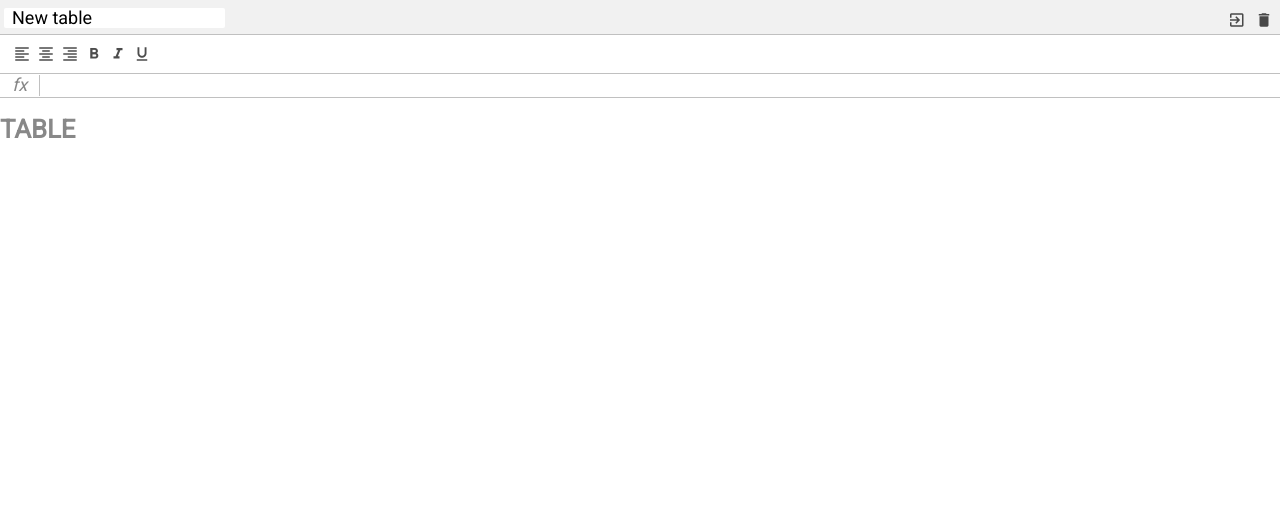
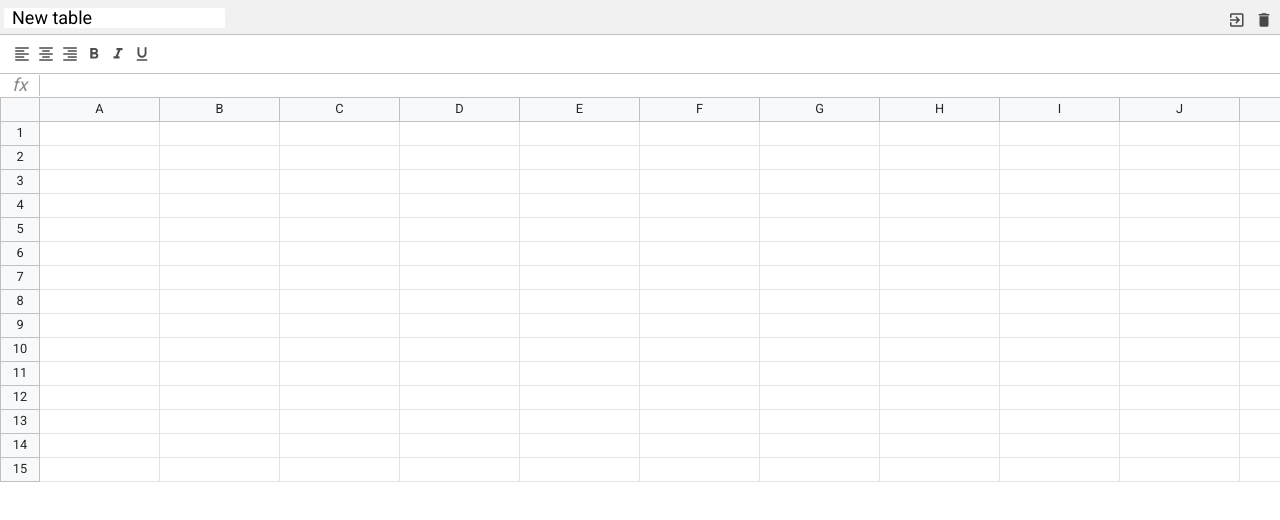
Before and after one commit to M1ndForce/Excel_proj_pure_JS, a website built with webpack: page src/index.html in a window 1280 px wide. Built offline with nearby package versions, Linux system fonts and the light colour scheme.

Commit message:
finished base framework functional

```diff
--- a/src/components/excel/Excel.js
+++ b/src/components/excel/Excel.js
@@ -14,9 +14,9 @@ export class Excel {
             const $el = $.create('div', Component.className)
             const component = new Component($el)
             // DEBUG
-            if (component.name) {
-                window['c' +component.name] = component
-            }
+            // if (component.name) {
+            //     window['c' +component.name] = component
+            // }
             //
             $el.html(component.toHTML())
             $root.append($el)
--- a/src/components/table/table.template.js
+++ b/src/components/table/table.template.js
@@ -3,26 +3,50 @@ const CODES = {
     Z: 90
 }
 
+function toCell() {
+    return `
+    <div class="cell" contenteditable="true"> </div>
+    `
+}
 
-function createCol() {
+function toColumn(col) {
     return `
-    <div class='column'>
-    A
+    <div class='column'>${col}</div>
+    `
+}
+
+function createRow(index, content) {
+    return `
+    <div class='row'>
+    <div class="row-info">${index ? index : ''}</div>
+    <div class="row-data">${content}</div>
     </div>
     `
 }
 
-function createRow() {
-    return `
-    <div class='row'>
-    <div class="row-info"></div>
-    <div class="row-data"></div>
-    </div>
-    `
+function toChar(_, index) {
+    return String.fromCharCode(CODES.A + index)
 }
 
 export function createTable(rowsCount = 15) {
-    const colsCount = CODES.Z - CODES.A
+    const colsCount = CODES.Z - CODES.A + 1
+    const rows = []
 
-    return '<h1>TABLE</h1>'
+    const cols = new Array(colsCount)
+        .fill('')
+        .map(toChar)
+        .map(toColumn)
+        .join('')
+
+    rows.push(createRow(null, cols))
+
+    for (let i = 0; i < rowsCount; i++) {
+        const cells = new Array(colsCount)
+            .fill('')
+            .map(toCell)
+            .join('')
+        rows.push(createRow(i+1, cells))
+    }
+
+    return rows.join('')
 }
--- a/src/scss/table.scss
+++ b/src/scss/table.scss
@@ -2,6 +2,7 @@
 @import "mixins";
 
 .excel__table {
+  color: #000000d9;
   position: absolute;
   left: 0;
   right: 0;
```
